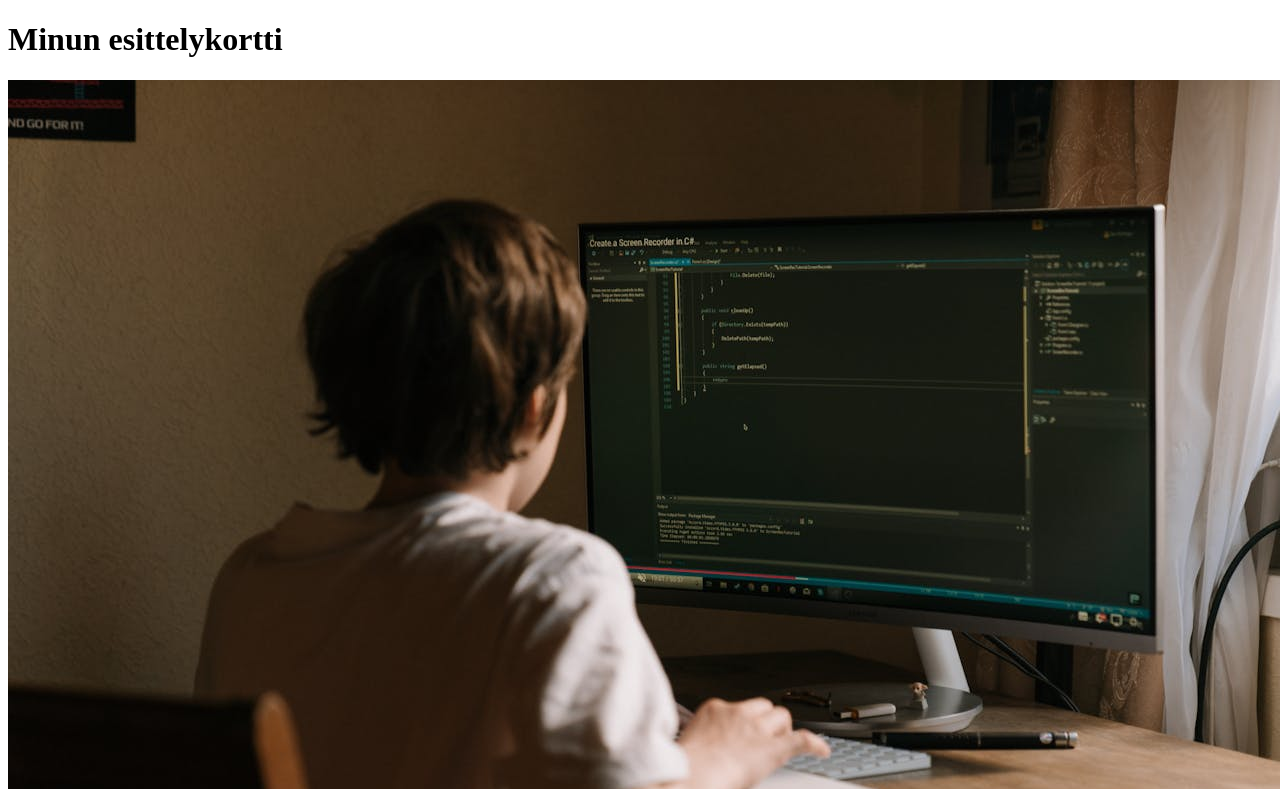
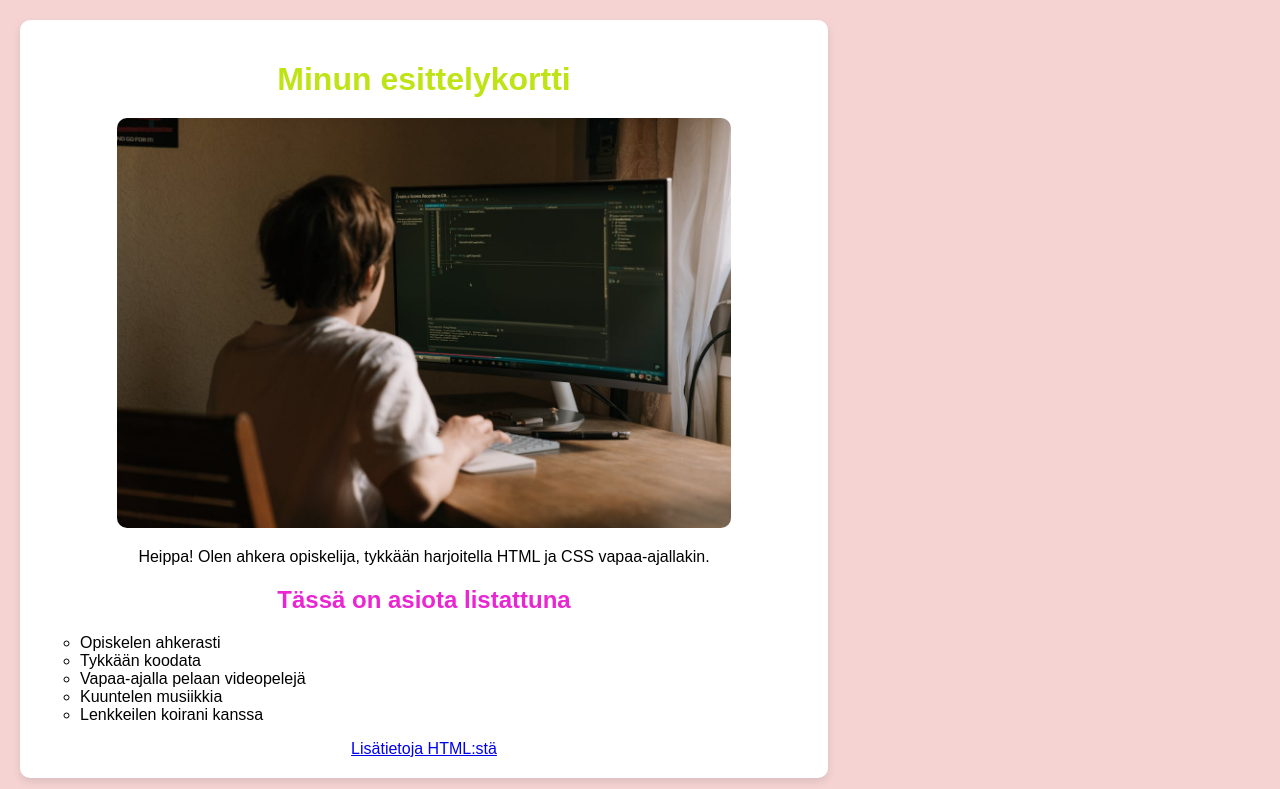
Before and after one commit to heikkijylanki/portfoliocard, a plain HTML site: page index.html in a window 1280 px wide. Shown: the top 789 px of the page. Drawn offline with Linux system fonts and the light colour scheme.

Commit message:
lisätty tyyliasettelut

```diff
--- a/index.html
+++ b/index.html
@@ -10,7 +10,7 @@
         <!-- Tämä on kommentti osio -->
         <div class="card">
             <h1>Minun esittelykortti</h1>
-            <img src="koodari.jpg" alt="Portfolio Image" class="card-image">
+            <img src="koodari.jpg" alt="Portfolio Image">
             <p>Heippa! Olen ahkera opiskelija, tykkään harjoitella HTML ja CSS vapaa-ajallakin.</p>
 
             <h2>Tässä on asiota listattuna</h2>
--- a/styles.css
+++ b/styles.css
@@ -0,0 +1,37 @@
+body{
+    font-family: Arial, sans-serif;
+    margin: 0;
+    padding: 0;
+    background-color: rgb(245, 211, 211);
+}
+.card{
+    background-color: white;
+    border-radius: 10px;
+    box-shadow: 0 4px 8px rgba(0, 0, 0, 0.1);
+    margin: 20px;
+    padding: 20px;
+    max-width: 60%;
+    text-align: center;
+}
+.card img{
+    width: 80%;
+    border-radius: 10px;
+}
+h1{
+    color: #bee416;
+    margin-bottom: 20px;
+}
+h2{
+    color: #ea26d3;
+    margin-bottom: 20px;
+}
+ul{
+    list-style-type: circle;
+    padding: 0;
+    text-align: left;
+    padding-left: 40px;
+}
+.card-link:hover{
+    background-color: aqua;
+
+}
```
Lines whose indentation alone changed are shown as unchanged.
